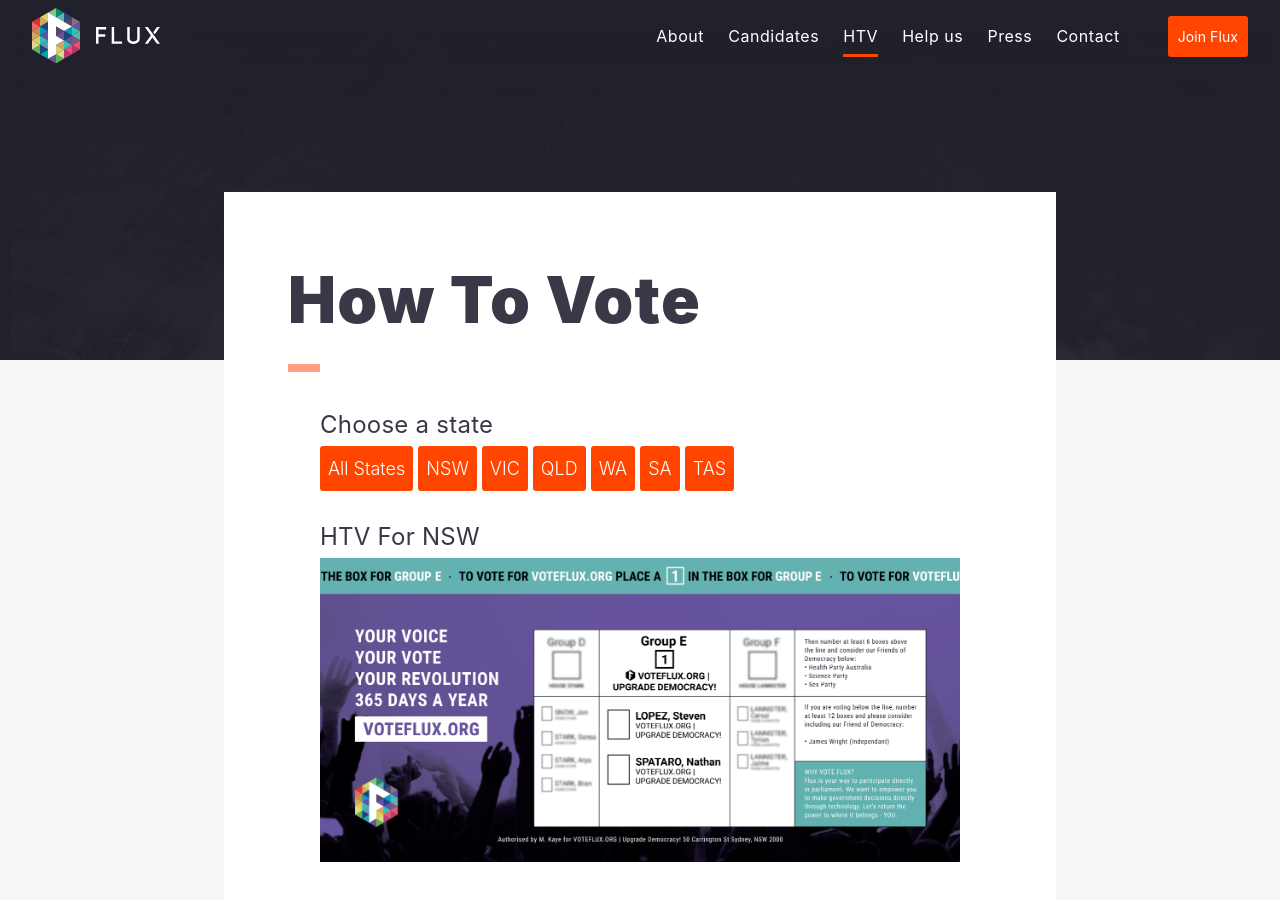
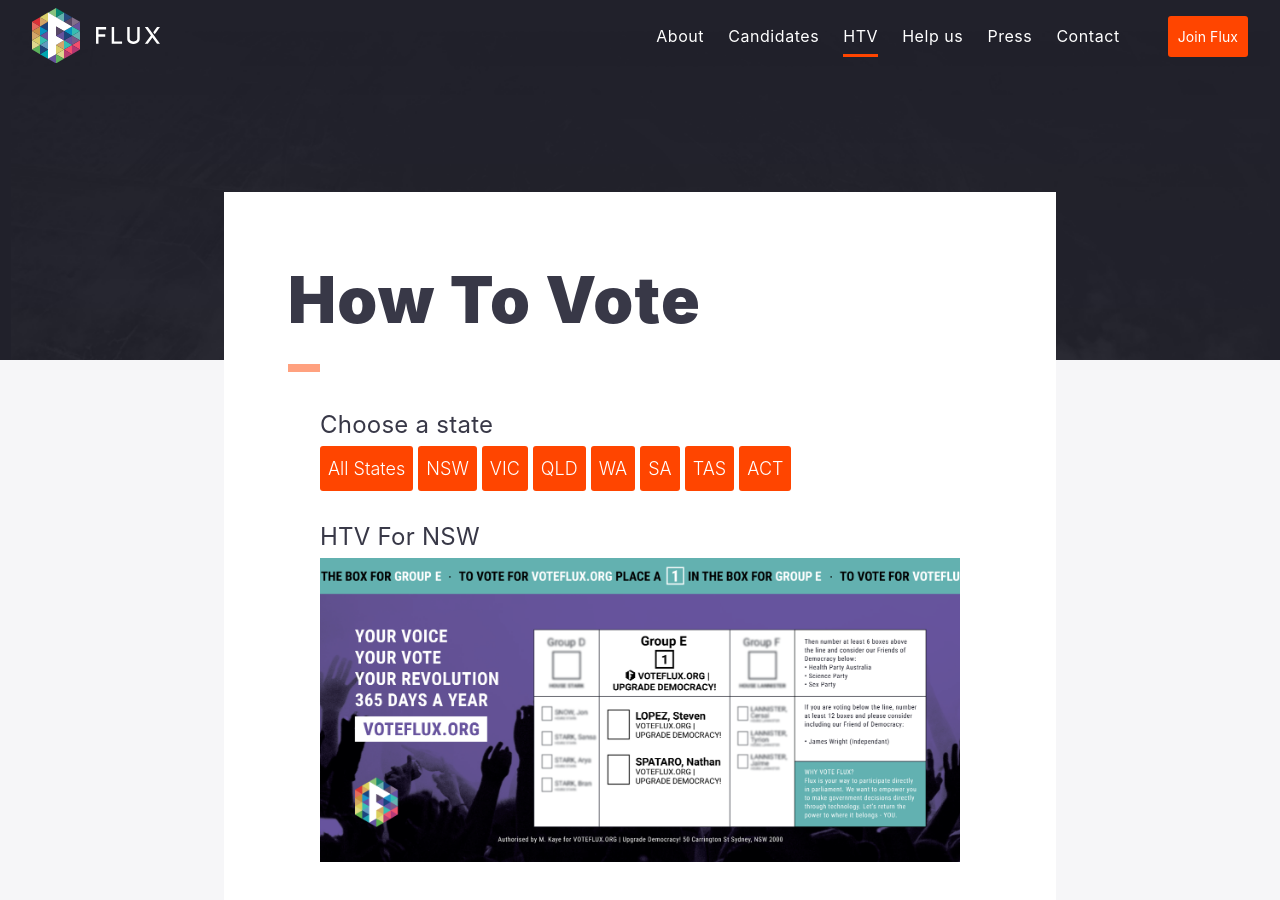
Before and after one commit to voteflux/flux-website-v2, a Jekyll site: the page built from htv.html, in a window 1280 px wide and 900 px high. Built offline with Jekyll 4.4.1, drawn with Linux system fonts in a browser that asks for light colours.

Commit message:
Add act htv

```diff
--- a/htv.html
+++ b/htv.html
@@ -14,6 +14,7 @@
   - wa
   - sa
   - tas
+  - act
 ---
 
 {% include navbar.html %}
```
Also changed, not shown: img/htv/act.png (added).
